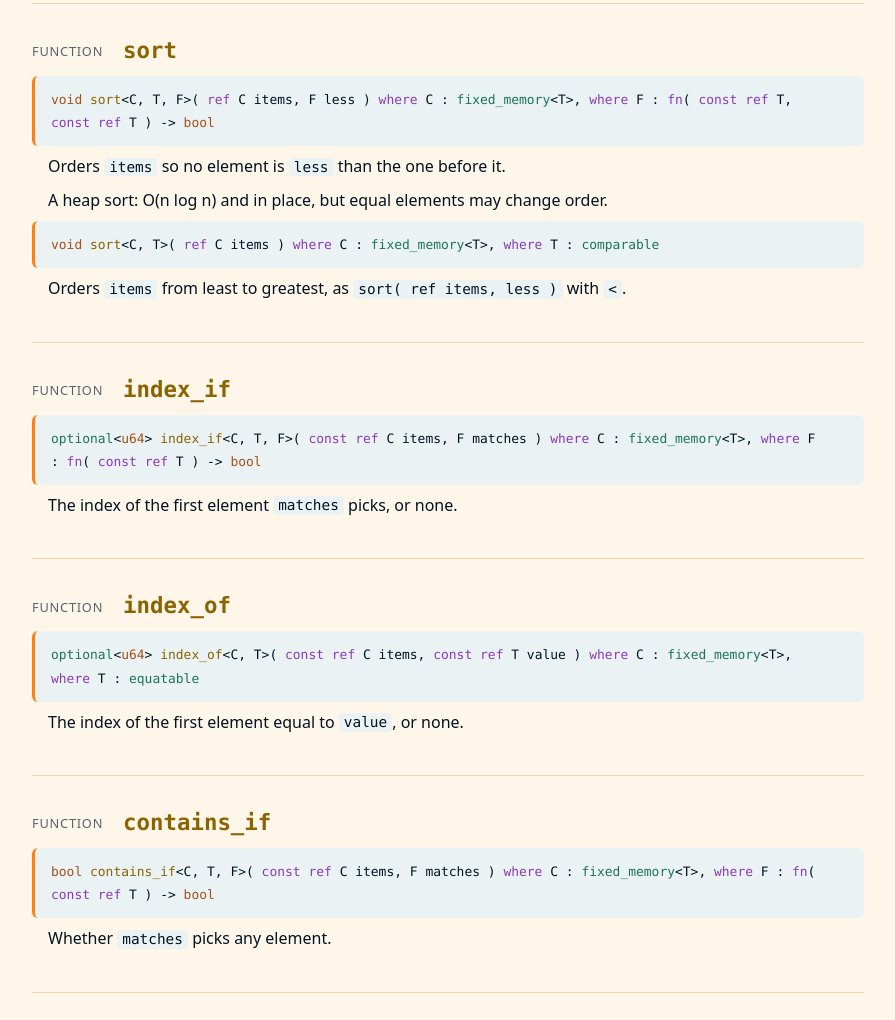
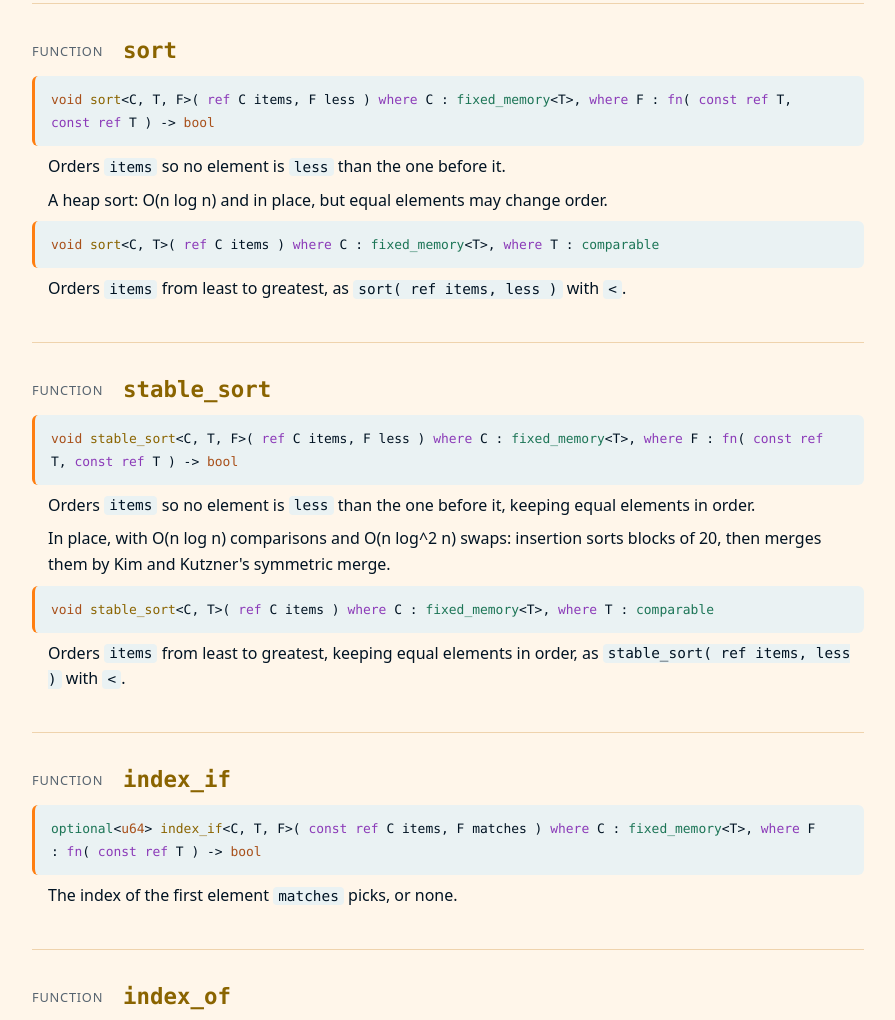
Before and after one commit to LaurenceBradshaw/keel, a plain HTML site: page keel_stl/docs/algorithm.html in a window 1280 px wide. Shown: the part 337-1357 px from the top of the page, without its empty margins (192-1087 px from the left). Drawn offline with Linux system fonts and the light colour scheme.

Commit message:
add kl::stable_sort, an in-place symmetric merge sort

```diff
--- a/keel_stl/docs/algorithm.html
+++ b/keel_stl/docs/algorithm.html
@@ -13,6 +13,7 @@
 <h1><span class="kind">module</span> <a class="package" href="index.html">kl</a>::algorithm</h1>
 <ul class="contents">
 <li><a href="#sort"><code>sort</code></a> <span class="kind">function</span></li>
+<li><a href="#stable_sort"><code>stable_sort</code></a> <span class="kind">function</span></li>
 <li><a href="#index_if"><code>index_if</code></a> <span class="kind">function</span></li>
 <li><a href="#index_of"><code>index_of</code></a> <span class="kind">function</span></li>
 <li><a href="#contains_if"><code>contains_if</code></a> <span class="kind">function</span></li>
@@ -35,6 +36,22 @@
 <pre class="signature"><a class="anchor" href="#sort" aria-label="Link to sort">#</a><code><a class="prim" href="prelude.html#void">void</a> <span class="fn">sort</span>&lt;C, T&gt;( <span class="kw">ref</span> C items ) <span class="kw">where</span> C : <a class="type" href="prelude.html#fixed_memory">fixed_memory</a>&lt;T&gt;, <span class="kw">where</span> T : <a class="type" href="prelude.html#comparable">comparable</a></code></pre>
 <div class="doc">
 <p>Orders <code>items</code> from least to greatest, as <code>sort( ref items, less )</code> with <code>&lt;</code>.</p>
+</div>
+</div>
+</section>
+<section class="entry">
+<h2><span class="kind">function</span> <span class="fn">stable_sort</span></h2>
+<div class="group" id="stable_sort">
+<pre class="signature"><a class="anchor" href="#stable_sort" aria-label="Link to stable_sort">#</a><code><a class="prim" href="prelude.html#void">void</a> <span class="fn">stable_sort</span>&lt;C, T, F&gt;( <span class="kw">ref</span> C items, F less ) <span class="kw">where</span> C : <a class="type" href="prelude.html#fixed_memory">fixed_memory</a>&lt;T&gt;, <span class="kw">where</span> F : <span class="kw">fn</span>( <span class="kw">const</span> <span class="kw">ref</span> T, <span class="kw">const</span> <span class="kw">ref</span> T ) -&gt; <a class="prim" href="prelude.html#bool">bool</a></code></pre>
+<div class="doc">
+<p>Orders <code>items</code> so no element is <code>less</code> than the one before it, keeping equal elements in order.</p>
+<p>In place, with O(n log n) comparisons and O(n log^2 n) swaps: insertion sorts blocks of 20,
+then merges them by Kim and Kutzner's symmetric merge.</p>
+</div>
+<pre class="signature"><a class="anchor" href="#stable_sort" aria-label="Link to stable_sort">#</a><code><a class="prim" href="prelude.html#void">void</a> <span class="fn">stable_sort</span>&lt;C, T&gt;( <span class="kw">ref</span> C items ) <span class="kw">where</span> C : <a class="type" href="prelude.html#fixed_memory">fixed_memory</a>&lt;T&gt;, <span class="kw">where</span> T : <a class="type" href="prelude.html#comparable">comparable</a></code></pre>
+<div class="doc">
+<p>Orders <code>items</code> from least to greatest, keeping equal elements in order, as <code>stable_sort( ref
+items, less )</code> with <code>&lt;</code>.</p>
 </div>
 </div>
 </section>
```
Also changed, not shown: docs/PLAN.md (+1 -1 lines), keel_stl/docs/index.html (+2 -0 lines), 2 other files.
